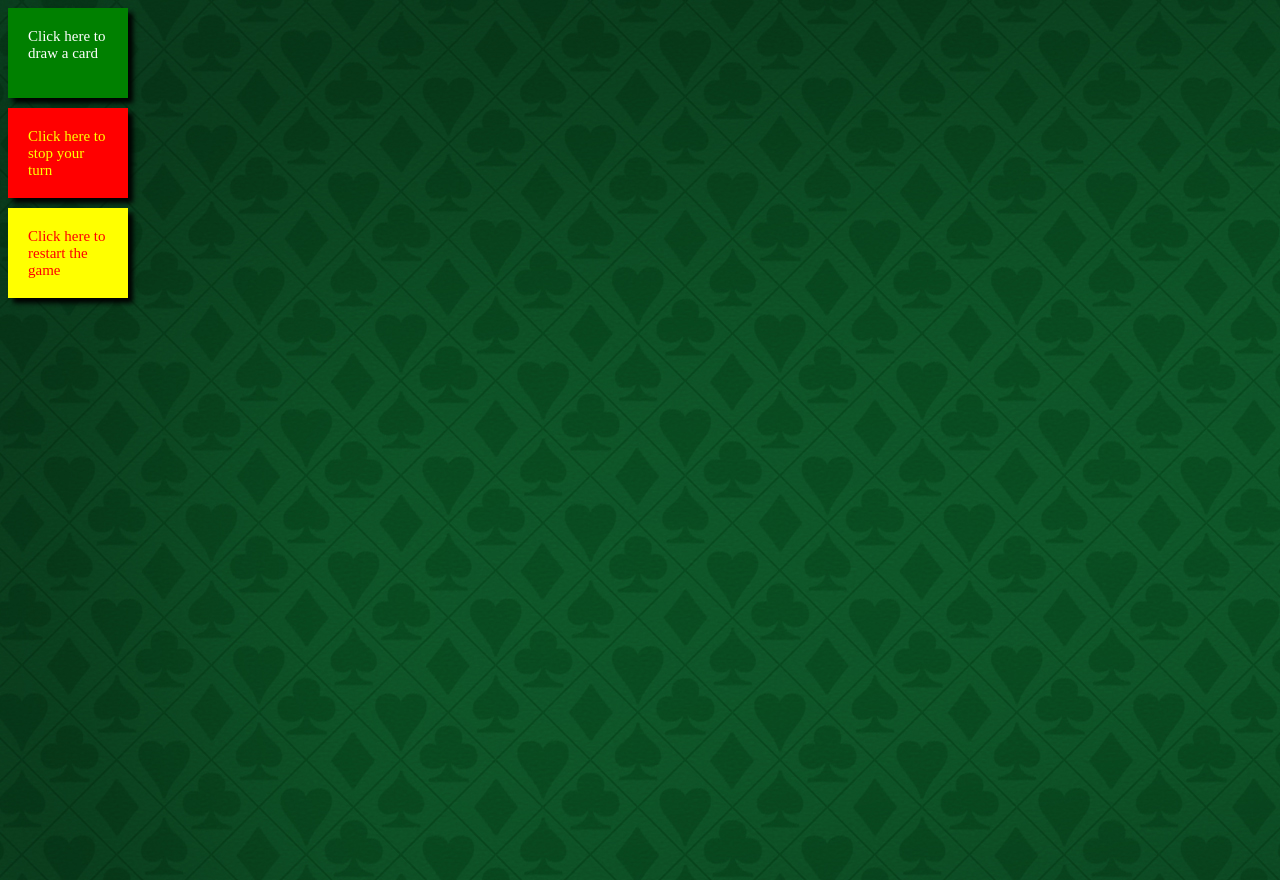
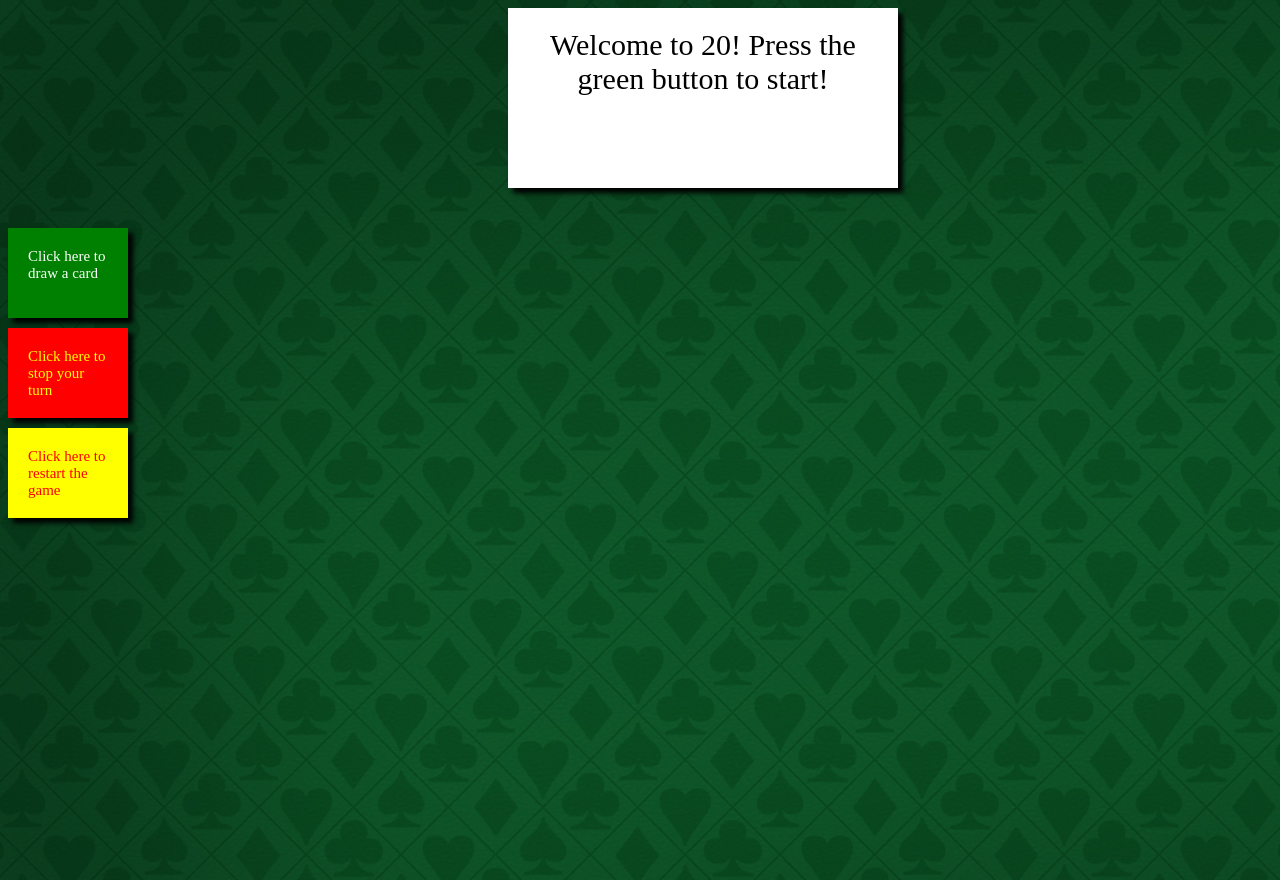
Before and after one commit to S-Kalamkar/20-game-graphical, a plain HTML site: page index.html in a window 1280 px wide. Shown: the top 880 px of the page. Drawn offline with Linux system fonts and the light colour scheme.

Commit message:
css additions

```diff
--- a/index.html
+++ b/index.html
@@ -9,28 +9,25 @@
 </head>
 <body>
 
-    <div id="gameTalk"></div>
+    <div id="gameTalk">Welcome to 20! Press the green button to start!</div>
     <div class="grid-container">
-
+        <div class="btnDiv">
             <p onclick="runUser()" id="main">Click here to draw a card</p>
 
 
              <p onclick="runComp()" id="stand">Click here to stop your turn</p>
 
-        <div class="grid-item-three">
+
              <p onclick="restart()" id="reload">Click here to restart the game</p>
         </div>
-        <div class="grid-item-four">
+
+        <div class="cardDiv">
             <div id="userCard"></div>
-        </div>
-        <div class="grid-item-five">
+
+
             <div id="comCard"></div>
         </div>
     </div>
-
-    <!-- <p onclick="run()">click here</p> -->
-    <!-- <div id="gameTalk"></div> -->
-
 
 
     <script src="app.js"></script>
--- a/style.css
+++ b/style.css
@@ -64,6 +64,20 @@ body{
     margin-left: 100px;
 }
 
+#gameTalk {
+    width: 350px;
+    height: 140px;
+    background-color: white;
+    padding: 20px;
+    color: black;
+    box-shadow: 5px 5px 5px black;
+    margin-bottom: 40px;
+    margin-left: 500px;
+    text-align: center;
+    font-size: 30px;
+    align-items: center;
+}
+
 .grid-container {
     display: flex;
     flex-direction: column;
```
